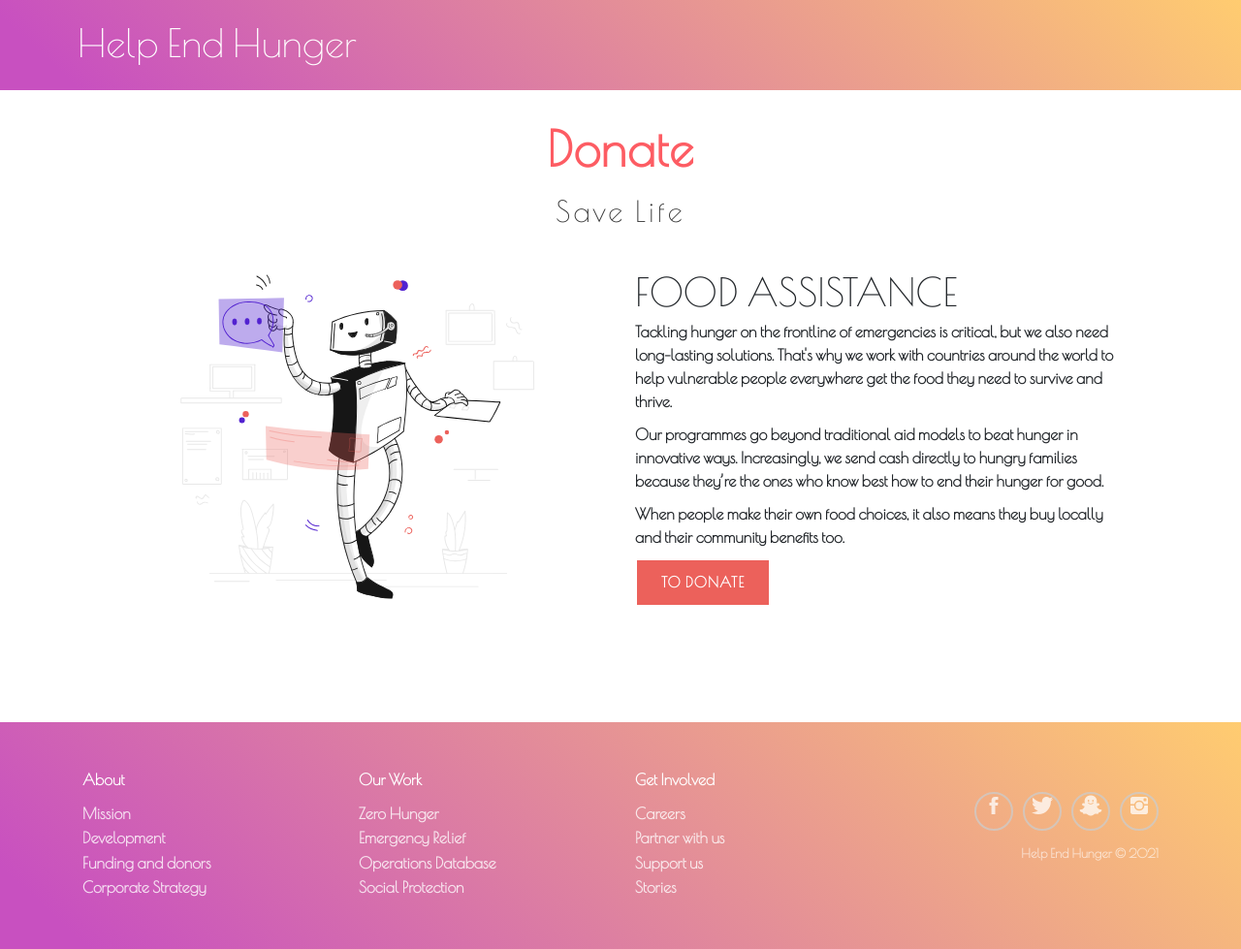
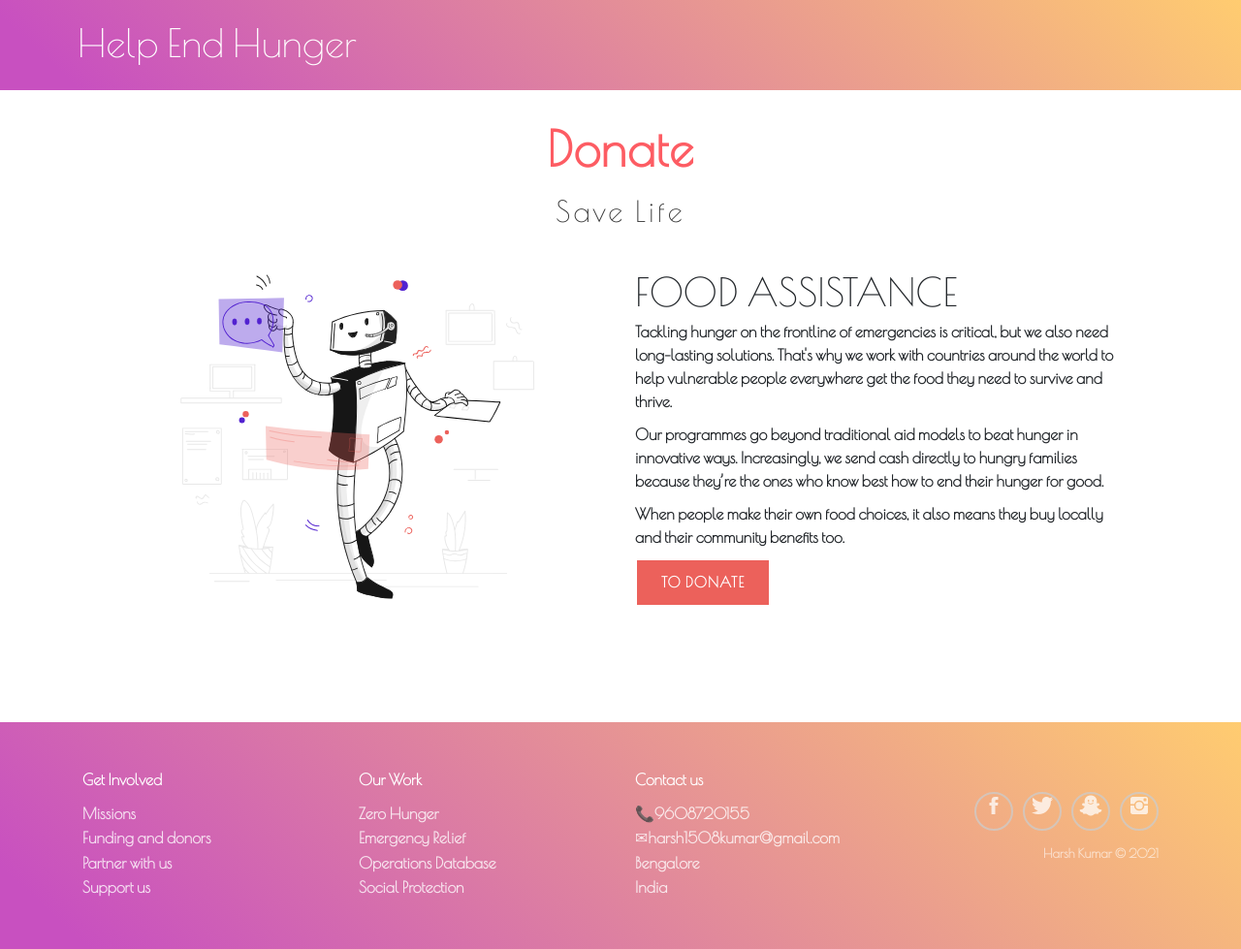
Before and after one commit to harshkumar101/HelpEndHunger, a plain HTML site: page index.html in a window 1280 px wide. Shown: the whole page at 97% size. Drawn offline with nearby package versions, Linux system fonts and the light colour scheme.

Commit message:
Update index.html

```diff
--- a/index.html
+++ b/index.html
@@ -65,12 +65,12 @@
         <div class="container">
           <div class="row justify-content-center">
             <div class="col-sm-4 col-md-3 item">
-              <h3>About</h3>
+              <h3>Get Involved</h3>
               <ul>
-                <li><a href="#">Mission</a></li>
-                <li><a href="#">Development</a></li>
+                <li><a href="#">Missions</a></li>
                 <li><a href="#">Funding and donors</a></li>
-                <li><a href="#">Corporate Strategy</a></li>
+                <li><a href="#">Partner with us</a></li>
+                <li><a href="#">Support us</a></li>
               </ul>
             </div>
             <div class="col-sm-4 col-md-3 item">
@@ -83,18 +83,18 @@
               </ul>
             </div>
             <div class="col-sm-4 col-md-3 item">
-              <h3>Get Involved</h3>
+              <h3>Contact us</h3>
               <ul>
-                <li><a href="#">Careers</a></li>
-                <li><a href="#">Partner with us</a></li>
-                <li><a href="#">Support us</a></li>
-                <li><a href="#">Stories</a></li>
+                <li><a href="#">&#128222;9608720155</a></li>
+                <li><a href="#">&#9993;harsh1508kumar@gmail.com</a></li>
+                <li><a href="#">Bengalore</a></li>
+                <li><a href="#">India</a></li>
               </ul>
             </div>
             <div class="col-lg-3 item social"><a href="#"><i class="icon ion-social-facebook"></i></a><a href="#"><i
                   class="icon ion-social-twitter"></i></a><a href="#"><i class="icon ion-social-snapchat"></i></a><a
                 href="#"><i class="icon ion-social-instagram"></i></a>
-              <p class="copyright">Help End Hunger © 2021</p>
+              <p class="copyright">Harsh Kumar © 2021</p>
             </div>
           </div>
         </div>
```
